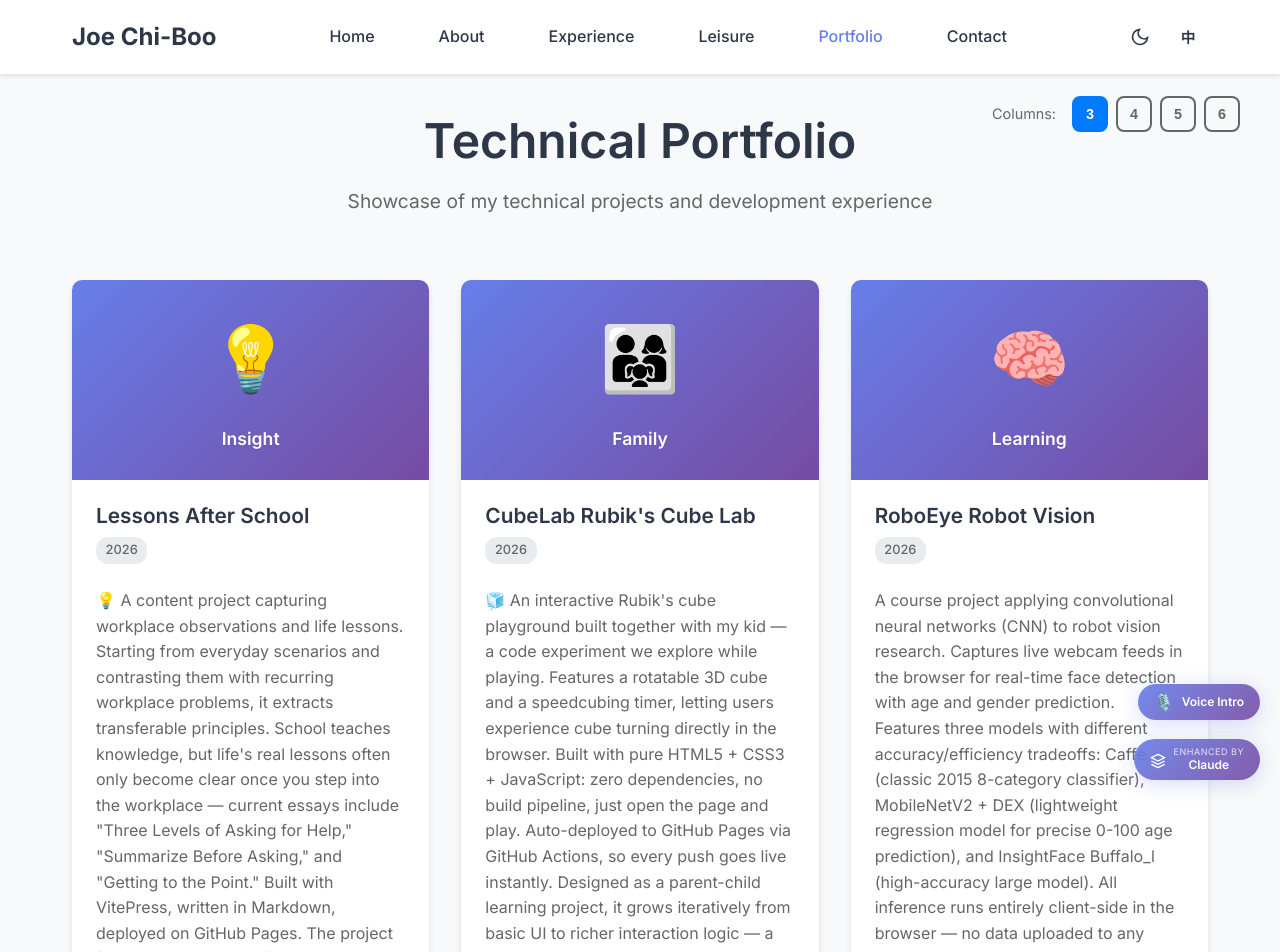
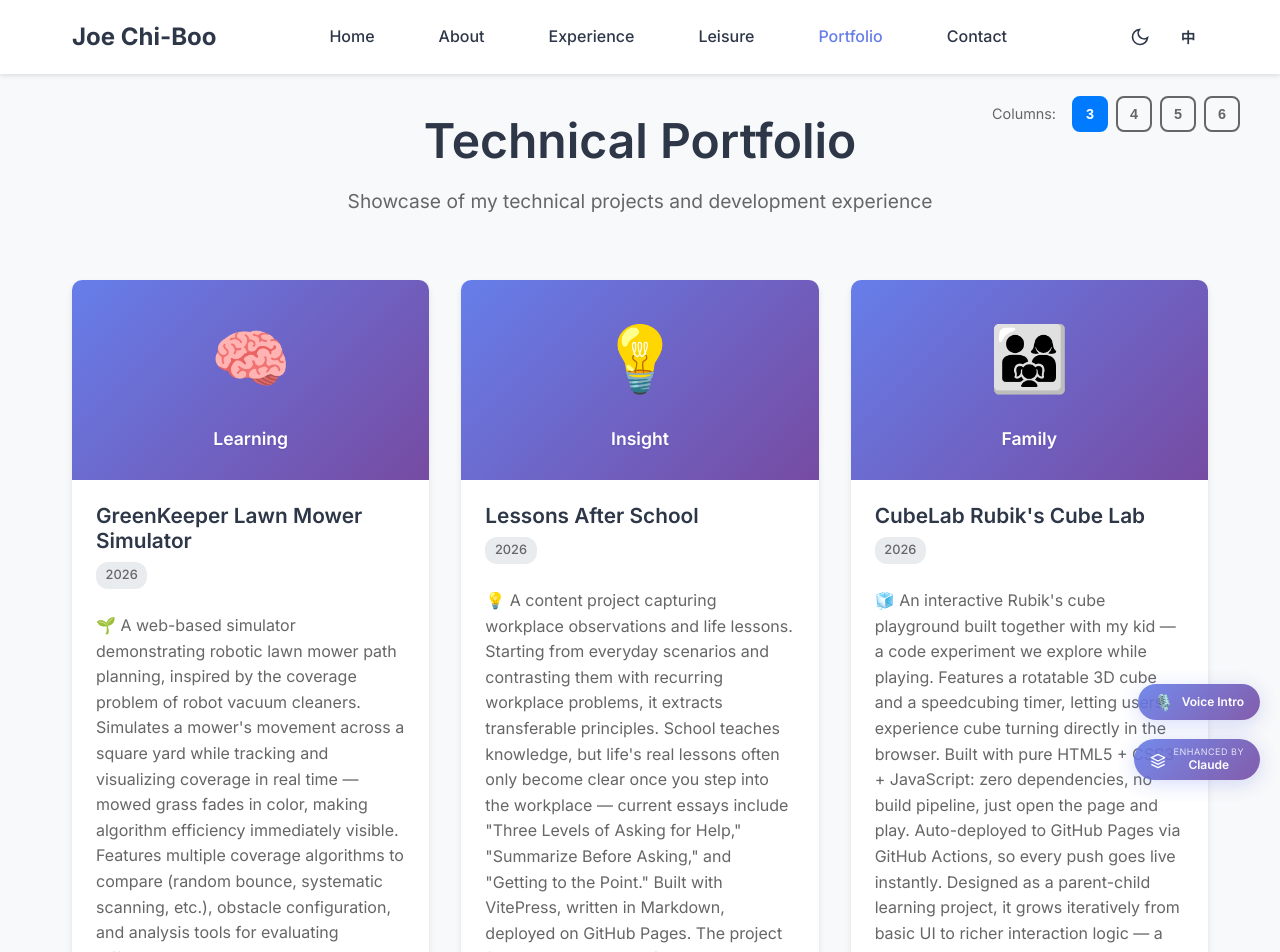
Before and after one commit to joechiboo/joechiboo.github.io, a Vue app: page /#/portfolio in a window 1280 px wide. Shown: the top 952 px of the page. Built offline with nearby package versions, Linux system fonts and the light colour scheme.

Commit message:
新增 GreenKeeper 除草機模擬器至作品集
加入展示路徑規劃演算法的網頁模擬器專案，包含中英文介紹、
技術棧標籤與 demo / GitHub 連結，分類為學習研究。

https://claude.ai/code/session_012qneQCa6KZ7S9cE9DwXHHA

```diff
--- a/src/composables/useLanguage.js
+++ b/src/composables/useLanguage.js
@@ -411,6 +411,10 @@ const translations = {
     musicPerformance: '與大兒子一同四手聯彈，上台表演',
 
     // 作品集專案內容
+    project29Title: 'GreenKeeper 除草機模擬器',
+    project29Description:
+      '🌱 一個展示自動除草機路徑規劃的網頁模擬器，靈感來自掃地機器人的覆蓋率問題。在正方形院子中模擬除草機的移動軌跡，即時追蹤並視覺化覆蓋率——剪過的草顏色會變淺，讓演算法的效率一目了然。內建多種覆蓋演算法比較（隨機碰撞反彈、規律掃描等）、障礙物配置與分析工具，可直觀比較不同路徑策略的優劣。採用純 HTML5 + CSS3 + JavaScript 開發，零依賴、開啟網頁即可使用，透過 GitHub Actions 自動部署至 GitHub Pages。是一個輕量級的互動式教育專案，展示路徑規劃演算法的實際應用。',
+
     project28Title: 'Lessons After School 出社會該學習的事',
     project28Description:
       '💡 一個記錄職場觀察與人生體悟的內容專案。從日常生活的小場景出發，對照職場上反覆出現的問題，提煉出能帶走的原則。學校教知識，但人生的真相往往在出社會、進職場之後才慢慢看清——目前內容包含「求救的三個層次」、「先彙整再發問」、「講重點」等職場洞察。採用 VitePress 打造，以 Markdown 撰寫，部署於 GitHub Pages。專案以長期累積、緩慢生長為原則，不追求數量，只記錄真正想清楚的事。',
@@ -1050,6 +1054,10 @@ const translations = {
     musicPerformance: 'Four-hand piano duet performance with eldest son on stage',
 
     // Portfolio Project Content
+    project29Title: 'GreenKeeper Lawn Mower Simulator',
+    project29Description:
+      '🌱 A web-based simulator demonstrating robotic lawn mower path planning, inspired by the coverage problem of robot vacuum cleaners. Simulates a mower\'s movement across a square yard while tracking and visualizing coverage in real time — mowed grass fades in color, making algorithm efficiency immediately visible. Features multiple coverage algorithms to compare (random bounce, systematic scanning, etc.), obstacle configuration, and analysis tools for evaluating different path strategies. Built with pure HTML5 + CSS3 + JavaScript: zero dependencies, just open the page and run. Auto-deployed to GitHub Pages via GitHub Actions. A lightweight, interactive educational project showcasing practical applications of path planning algorithms.',
+
     project28Title: 'Lessons After School',
     project28Description:
       '💡 A content project capturing workplace observations and life lessons. Starting from everyday scenarios and contrasting them with recurring workplace problems, it extracts transferable principles. School teaches knowledge, but life\'s real lessons often only become clear once you step into the workplace — current essays include "Three Levels of Asking for Help," "Summarize Before Asking," and "Getting to the Point." Built with VitePress, written in Markdown, deployed on GitHub Pages. The project follows the principle of long-term accumulation and slow growth — not chasing quantity, only recording the things truly understood.',
--- a/src/views/Portfolio.vue
+++ b/src/views/Portfolio.vue
@@ -136,6 +136,17 @@ const openDemo = (project) => {
 }
 
 const projects = ref([
+  {
+    id: 29,
+    titleKey: 'project29Title',
+    descriptionKey: 'project29Description',
+    technologies: ['HTML5', 'CSS3', 'JavaScript', 'Path Planning', 'Simulation', 'GitHub Pages', 'GitHub Actions'],
+    demo: 'https://joechiboo.github.io/greenkeeper/',
+    github: 'https://github.com/joechiboo/greenkeeper',
+    category: 'learning',
+    year: '2026',
+    createdAt: '2026-06-02T00:00:00Z',
+  },
   {
     id: 28,
     titleKey: 'project28Title',
```
